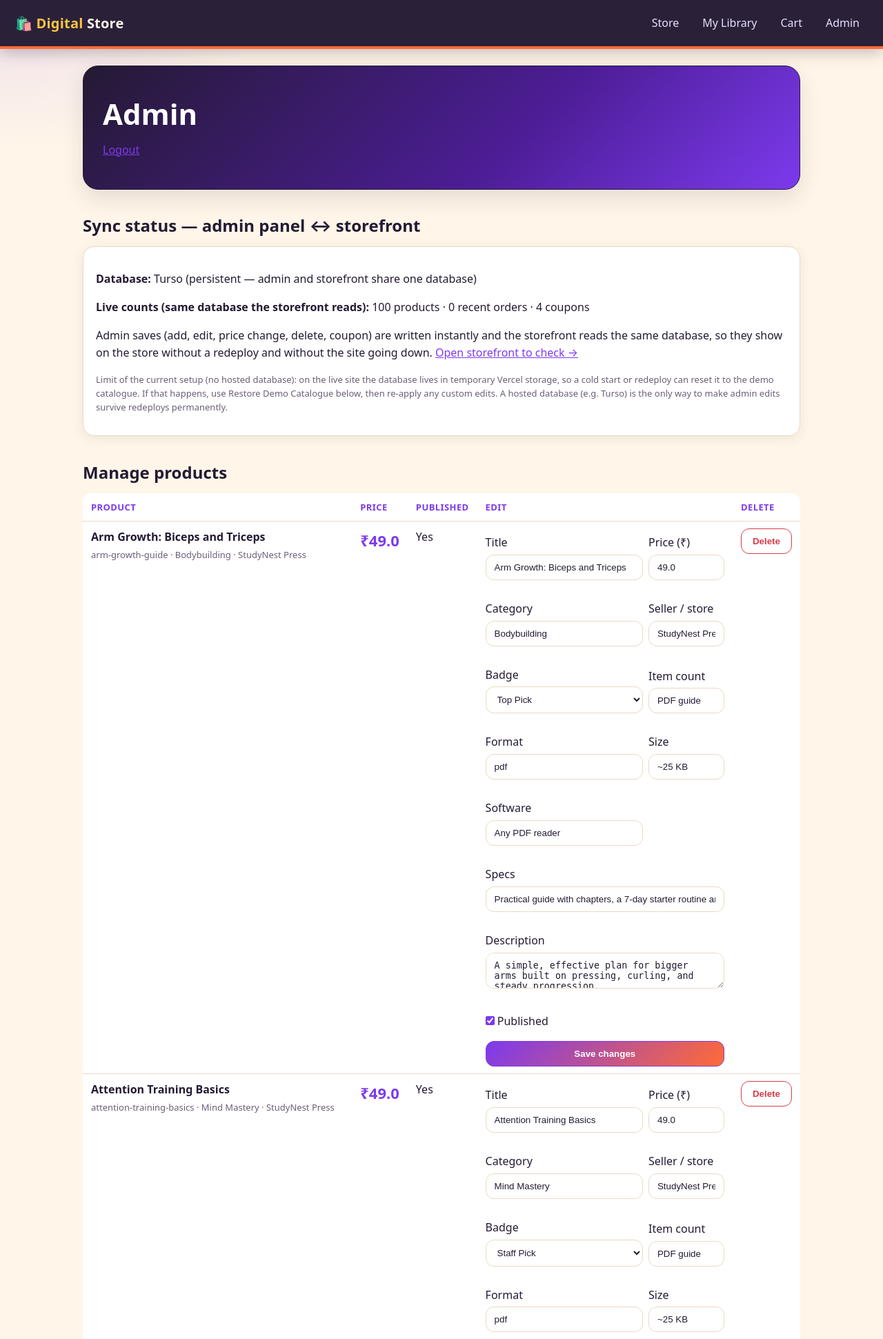
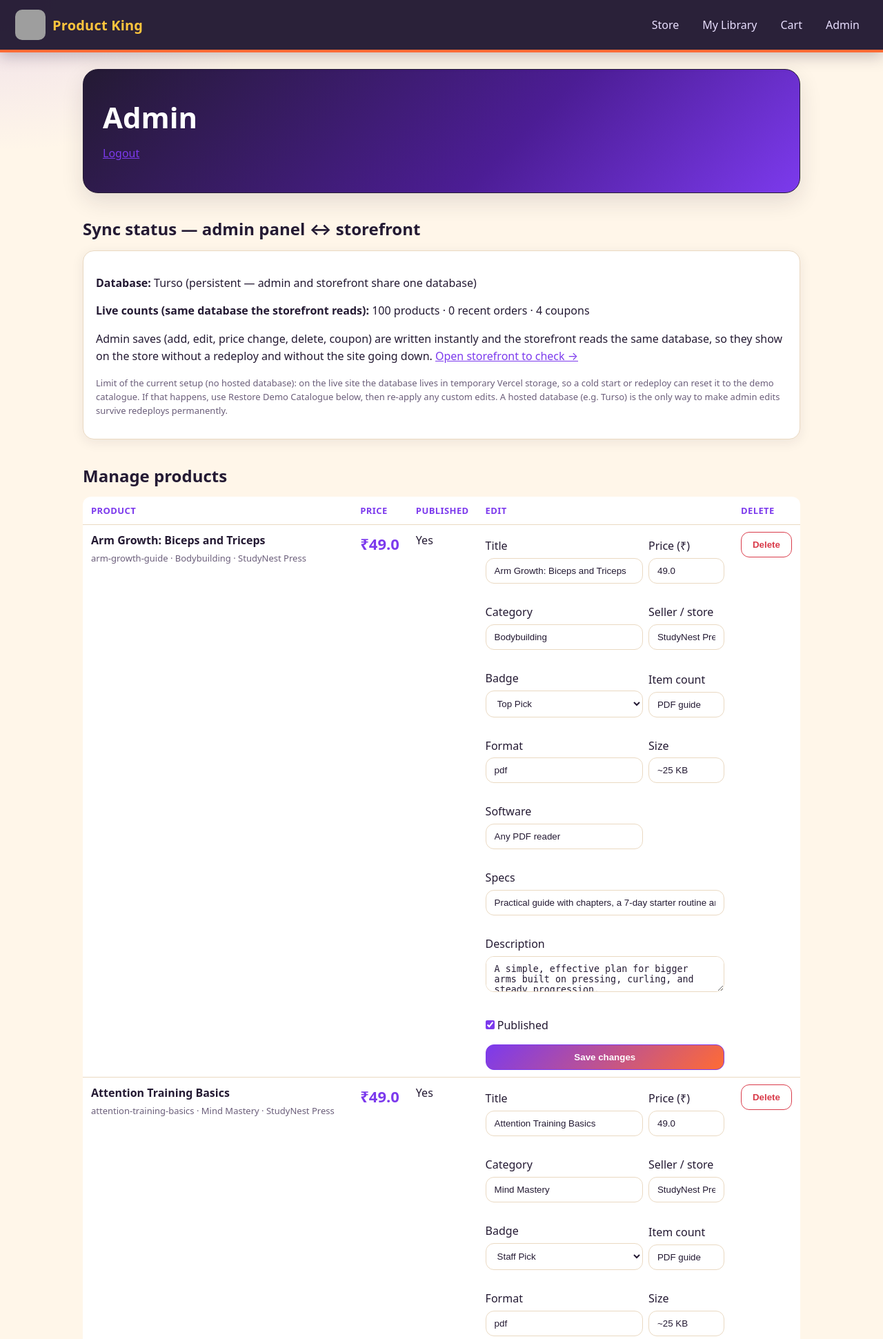
Before and after one commit to kageshorts752-dotcom/digital-product-store, a Flask app: page /admin in a window 1280 px wide. Shown: the top 1941 px of the page at 69% size. Run offline with Flask 3, Linux system fonts and the light colour scheme; the visitor is signed in with stand-in values (Sample User, id 1); data comes from the database, SQL or seed files in the repository; data that the repository does not hold is empty; grey boxes are pictures that could not be loaded.

Commit message:
Rename store to Product King + logo

```diff
--- a/templates/base.html
+++ b/templates/base.html
@@ -1,6 +1,6 @@
 <!doctype html><html lang="en"><head><meta charset="utf-8"><meta name="viewport" content="width=device-width,initial-scale=1">
-<title>{% block title %}Digital Store{% endblock %}</title><link rel="stylesheet" href="/static/style.css"></head>
-<body><header class="site"><a href="/" class="logo">🛍️ <span>Digital</span> Store</a>
+<title>{% block title %}Product King{% endblock %}</title><link rel="stylesheet" href="/static/style.css"></head>
+<body><header class="site"><a href="/" class="logo" style="display:flex;align-items:center;gap:10px"><img src="/static/product-king-logo.png" alt="Product King" style="height:44px;width:44px;border-radius:10px"> <span>Product King</span></a>
 <nav><a href="/">Store</a> <a href="/library">My Library</a> <a href="/cart">Cart</a> <a href="/admin">Admin</a></nav></header>
 <main>{% with m=get_flashed_messages() %}{% if m %}<div class="flash">{% for x in m %}<p>{{x}}</p>{% endfor %}</div>{% endif %}{% endwith %}
 {% block content %}{% endblock %}</main>
--- a/templates/store.html
+++ b/templates/store.html
@@ -1,4 +1,4 @@
-{% extends "base.html" %}{% block title %}{{seller}} — Digital Store{% endblock %}{% block content %}
+{% extends "base.html" %}{% block title %}{{seller}} — Product King{% endblock %}{% block content %}
 <section class="hero"><span class="tag">Seller store</span>
 <h1>{{seller}}</h1><p>{{count}} product{% if count != 1 %}s{% endif %} in this store. Instant delivery on every purchase.</p></section>
 <div class="grid">{% for p in products %}<div class="card">
```
